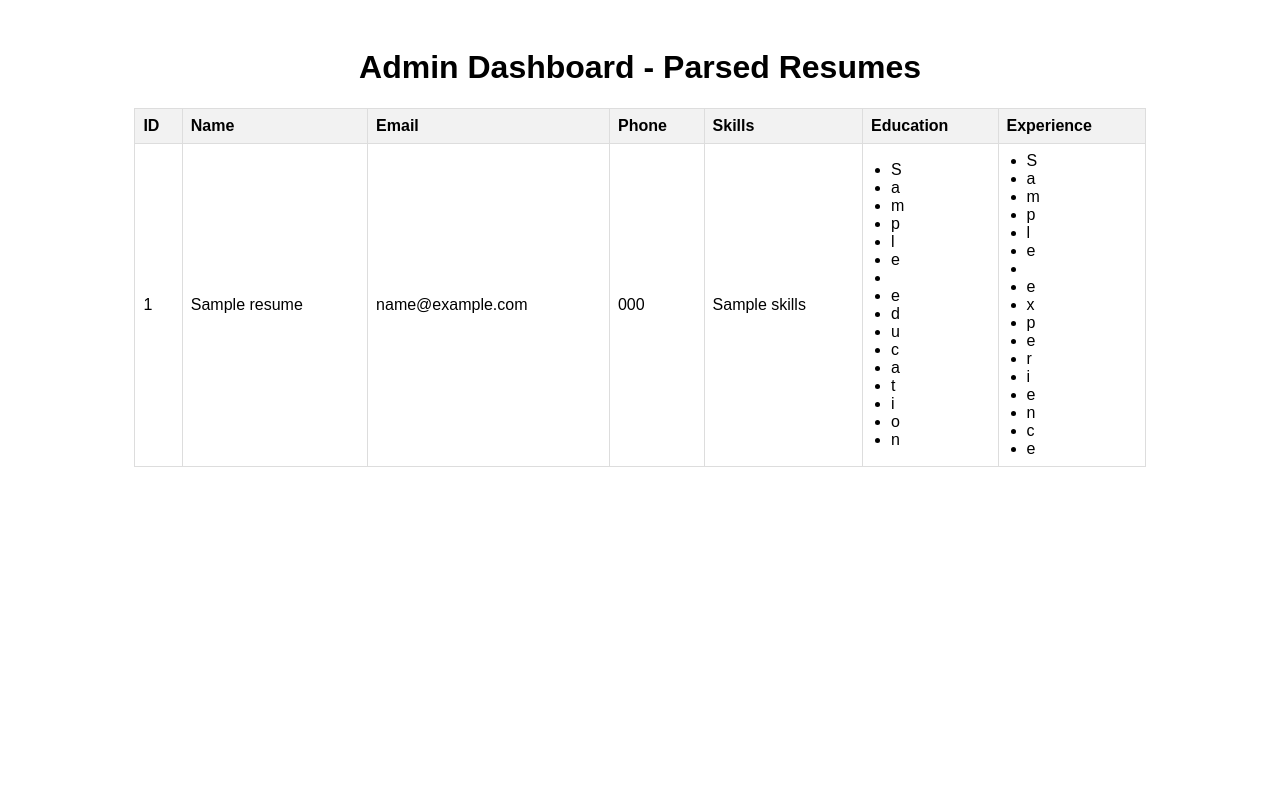
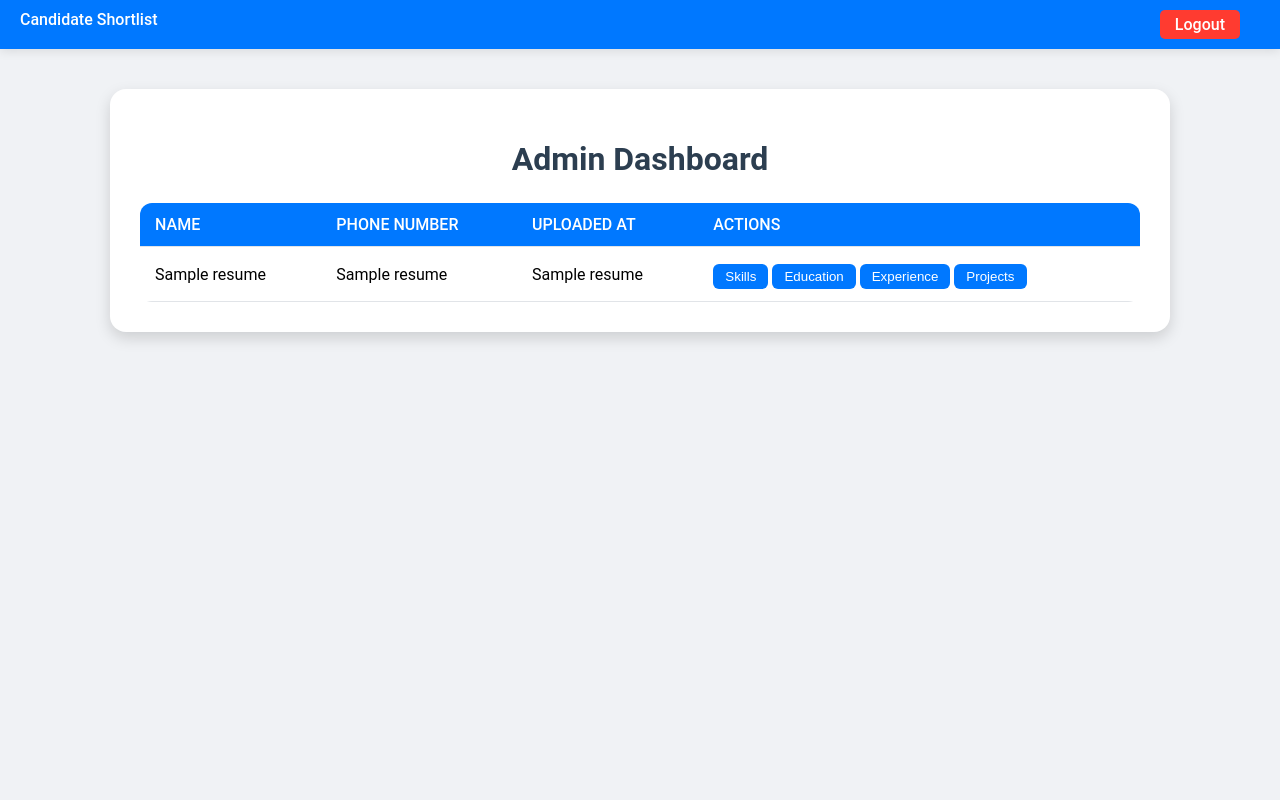
Before and after one commit to harshaparida/ResumeXpert, a Flask app: template templates/admin.html in a window 1280 px wide. Run offline with Flask 2, Linux system fonts and the light colour scheme; the template is opened without the code that fills it: most values are stand-ins (such as "Sample title", 1, 10 or a date in 2020).

Commit message:
update
added admin

```diff
--- a/app.py
+++ b/app.py
@@ -2,6 +2,7 @@ import os
 import json
 import re
 from flask import Flask, request, jsonify, render_template
+from flask import Flask, render_template, request, redirect, url_for, session, flash
 from werkzeug.utils import secure_filename
 import pytesseract
 from PIL import Image
@@ -10,11 +11,15 @@ import docx
 from pdf2image import convert_from_path
 import google.generativeai as genai
 from dotenv import load_dotenv
+from flask import Flask, render_template
+import mysql.connector
 
 # Initialize Flask App
 app = Flask(__name__)
 app.config['UPLOAD_FOLDER'] = 'uploads'
 app.config['MAX_CONTENT_LENGTH'] = 16 * 1024 * 1024  # 16MB max file size
+
+app.secret_key = '20233952'  # For session management
 
 # Create uploads folder if it doesn't exist
 if not os.path.exists(app.config['UPLOAD_FOLDER']):
@@ -25,6 +30,14 @@ load_dotenv()
 genai.configure(api_key=os.getenv('GOOGLE_API_KEY'))
 model = genai.GenerativeModel('gemini-1.5-flash')
 
+# MySQL Database Configuration
+db = mysql.connector.connect(
+    host='localhost',
+    user='root',
+    password='root',
+    database='resume_analysis'
+)
+cursor = db.cursor()
 
 # Utility functions for text extraction
 def extract_text_from_pdf(pdf_path):
@@ -183,6 +196,25 @@ def get_job_recommendations(skills):
         return []
 
 
+def store_parsed_data(parsed_data, ats_score):
+    sql = """
+    INSERT INTO resumes (name, email, phone, skills, education, experience, projects, ats_score)
+    VALUES (%s, %s, %s, %s, %s, %s, %s, %s)
+    """
+    values = (
+        parsed_data['name'],
+        parsed_data['email'],
+        parsed_data['phone'],
+        json.dumps(parsed_data['skills']),
+        json.dumps(parsed_data['education']),
+        json.dumps(parsed_data['experience']),
+        json.dumps(parsed_data.get('projects', [])),
+        ats_score
+    )
+    cursor.execute(sql, values)
+    db.commit()
+
+
 @app.route('/')
 def index():
     return render_template('index.html')
@@ -205,6 +237,9 @@ def upload_file():
     if parsed_data is None:
         return jsonify({'error': 'Unable to parse resume'})
 
+    ats_score = calculate_ats_score(parsed_data)
+    store_parsed_data(parsed_data, ats_score)
+
     return jsonify({'success': True, 'parsed_data': parsed_data})
 
 
@@ -213,6 +248,52 @@ def get_jobs():
     data = request.get_json()
     return jsonify({'recommendations': get_job_recommendations(data['skills'])}) if data and 'skills' in data else jsonify({'error': 'No skills provided'})
 
+# Admin Login Route
+@app.route('/admin-login', methods=['GET', 'POST'])
+def admin_login():
+    if request.method == 'POST':
+        username = request.form['username']
+        password = request.form['password']
+
+        cursor = db.cursor()
+        cursor.execute("SELECT * FROM admin WHERE username=%s AND password=%s", (username, password))
+        admin = cursor.fetchone()
+
+        if admin:
+            session['admin_logged_in'] = True
+            return redirect(url_for('admin_page'))
+        else:
+            flash('Invalid username or password', 'error')
+
+    return render_template('admin_login.html')
+
+
+@app.route('/admin-page')
+def admin_page():
+    if 'admin_logged_in' not in session:
+        flash('Please log in first', 'error')
+        return redirect(url_for('admin_login'))
+
+    cursor.execute("SELECT * FROM resumes ORDER BY uploaded_at DESC")
+    resumes = cursor.fetchall()
+    return render_template('admin.html', resumes=resumes)
+
+# Admin Logout Route
+@app.route('/admin-logout')
+def admin_logout():
+    session.pop('admin_logged_in', None)
+    flash('Logged out successfully', 'success')
+    return redirect(url_for('admin_login'))
+
+@app.route('/candidate-shortlist')
+def candidate_shortlist():
+    cursor.execute("SELECT * FROM resumes WHERE ats_score >= 70")
+    shortlisted_candidates = cursor.fetchall()
+    return render_template('candidate_shortlist.html', candidates=shortlisted_candidates)
+
+
+
 
 if __name__ == '__main__':
+    print("✅ ResuMind server is running on http://localhost:5000")
     app.run(debug=True)
--- /dev/null
+++ b/static/css/admin.css
@@ -0,0 +1,112 @@
+body {
+    font-family: 'Roboto', sans-serif;
+    background-color: #f0f2f5;
+    margin: 0;
+    padding: 0;
+    height: 100vh;
+}
+
+.navbar {
+    background-color: #0078FF;
+    display: flex;
+    padding: 10px 20px;
+    box-shadow: 0 2px 10px rgba(0, 0, 0, 0.1);
+}
+
+.nav-link {
+    color: #ffffff;
+    text-decoration: none;
+    margin-right: 20px;
+    font-weight: 500;
+    transition: color 0.3s ease;
+}
+
+.nav-link:hover {
+    color: #dfe7f5;
+}
+
+.logout {
+    margin-left: auto;
+    background-color: #FF3B30;
+    padding: 5px 15px;
+    border-radius: 5px;
+}
+
+.container {
+    max-width: 95%;
+    width: 1000px;
+    background-color: #ffffff;
+    padding: 30px;
+    border-radius: 16px;
+    box-shadow: 0 6px 15px rgba(0, 0, 0, 0.15);
+    margin: 40px auto;
+}
+
+h1 {
+    text-align: center;
+    color: #2C3E50;
+    margin-bottom: 25px;
+    font-weight: 600;
+}
+
+.table-wrapper {
+    overflow-x: auto;
+}
+
+table {
+    width: 100%;
+    border-collapse: collapse;
+    background-color: #ffffff;
+    border-radius: 12px;
+    overflow: hidden;
+}
+
+th, td {
+    padding: 12px 15px;
+    border-bottom: 1px solid #e1e4e8;
+    text-align: left;
+}
+
+th {
+    background-color: #0078FF;
+    color: #ffffff;
+    text-transform: uppercase;
+    font-weight: 500;
+}
+
+tbody tr:nth-child(even) {
+    background-color: #f9f9f9;
+}
+
+tbody tr:hover {
+    background-color: #e3f2fd;
+    cursor: pointer;
+}
+
+.btn {
+    background-color: #0078FF;
+    color: #fff;
+    border: none;
+    padding: 5px 12px;
+    border-radius: 6px;
+    cursor: pointer;
+    transition: background 0.3s ease;
+    margin-top: 5px;
+}
+
+.btn:hover {
+    background-color: #005ecb;
+}
+
+.hidden-section {
+    display: none;
+    background-color: #eef3f7;
+    padding: 10px;
+    margin-top: 5px;
+    border-left: 4px solid #0078FF;
+    border-radius: 6px;
+}
+
+.hidden-section.visible {
+    display: block;
+}
--- a/templates/admin.html
+++ b/templates/admin.html
@@ -3,50 +3,67 @@
 <head>
     <meta charset="UTF-8">
     <meta name="viewport" content="width=device-width, initial-scale=1.0">
-    <title>Admin Page - Parsed Resumes</title>
-    <link rel="stylesheet" href="{{ url_for('static', filename='styles.css') }}">
+    <title>Admin Dashboard - ResuMind</title>
+    <link rel="stylesheet" href="{{ url_for('static', filename='css/admin.css') }}">
 </head>
 <body>
+    <nav class="navbar">
+        <a href="/candidate-shortlist" class="nav-link">Candidate Shortlist</a>
+        <a href="/admin-logout" class="nav-link logout">Logout</a>
+    </nav>
+
     <div class="container">
-        <h1>Admin Dashboard - Parsed Resumes</h1>
-        <table border="1">
+        <h1>Admin Dashboard</h1>
+
+        <div class="table-wrapper">
+            <table>
                 <thead>
                     <tr>
-                    <th>ID</th>
                         <th>Name</th>
-                    <th>Email</th>
-                    <th>Phone</th>
-                    <th>Skills</th>
-                    <th>Education</th>
-                    <th>Experience</th>
+                        <th>Phone Number</th>
+                        <th>Uploaded At</th>
+                        <th>Actions</th>
                     </tr>
                 </thead>
                 <tbody>
                     {% for resume in resumes %}
                     <tr>
-                    <td>{{ resume.id }}</td>
-                    <td>{{ resume.name }}</td>
-                    <td>{{ resume.email }}</td>
-                    <td>{{ resume.phone }}</td>
-                    <td>{{ resume.skills | safe }}</td>
+                        <td>{{ resume[1] }}</td>
+                        <td>{{ resume[3] }}</td>
+                        <td>{{ resume[9] }}</td>
                         <td>
-                        <ul>
-                            {% for edu in resume.education | safe %}
-                            <li>{{ edu }}</li>
-                            {% endfor %}
-                        </ul>
-                    </td>
-                    <td>
-                        <ul>
-                            {% for exp in resume.experience | safe %}
-                            <li>{{ exp }}</li>
-                            {% endfor %}
-                        </ul>
+                            <button class="btn toggle-btn" onclick="toggleSection('skills-{{ loop.index }}')">Skills</button>
+                            <div class="hidden-section" id="skills-{{ loop.index }}">
+                                {{ resume[4] }}
+                            </div>
+
+                            <button class="btn toggle-btn" onclick="toggleSection('education-{{ loop.index }}')">Education</button>
+                            <div class="hidden-section" id="education-{{ loop.index }}">
+                                {{ resume[5] }}
+                            </div>
+
+                            <button class="btn toggle-btn" onclick="toggleSection('experience-{{ loop.index }}')">Experience</button>
+                            <div class="hidden-section" id="experience-{{ loop.index }}">
+                                {{ resume[6] }}
+                            </div>
+
+                            <button class="btn toggle-btn" onclick="toggleSection('projects-{{ loop.index }}')">Projects</button>
+                            <div class="hidden-section" id="projects-{{ loop.index }}">
+                                {{ resume[7] }}
+                            </div>
                         </td>
                     </tr>
                     {% endfor %}
                 </tbody>
             </table>
         </div>
+    </div>
+
+    <script>
+        function toggleSection(sectionId) {
+            const section = document.getElementById(sectionId);
+            section.classList.toggle('visible');
+        }
+    </script>
 </body>
 </html>
```
Also changed, not shown: templates/admin_login.html (added, +31 -0 lines), templates/candidate_shortlist.html (added, +37 -0 lines). Lines whose indentation alone changed are shown as unchanged.
